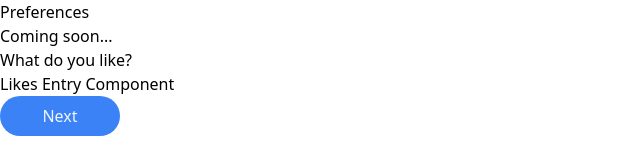
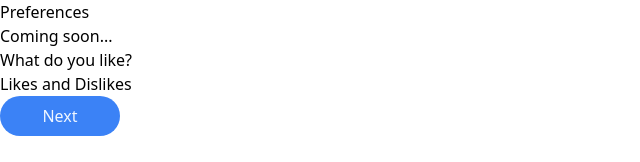
Before and after one commit to codyfp/mixomate-cocktail-recommender, a Next.js app in the folder apps/mixo-mate-frontend/: page /preferences in a window 1280 px wide. Shown: the top 162 px of the page, without its empty margins (0-640 px from the left). Built offline with nearby package versions, Linux system fonts and the light colour scheme.

Commit message:
Create two separate components for likes/dislikes and flavourProfile

```diff
--- /dev/null
+++ b/apps/mixo-mate-frontend/components/FlavourProfile.tsx
@@ -0,0 +1,9 @@
+const FlavourProfile = () => {
+    return (
+      <div className='flex flex-col'>
+        <p>Flavour Profile</p>
+      </div>
+    )
+  }
+
+  export default FlavourProfile;
--- /dev/null
+++ b/apps/mixo-mate-frontend/components/LikesAndDislikes.tsx
@@ -0,0 +1,9 @@
+const LikesAndDislikes = () => {
+  return (
+    <div className='flex flex-col'>
+      <p>Likes and Dislikes</p>
+    </div>
+  )
+}
+
+export default LikesAndDislikes;
--- a/apps/mixo-mate-frontend/components/LikesEntry.tsx
+++ /dev/null
@@ -1,9 +0,0 @@
-const LikesEntry = () => {
-  return (
-    <div className='flex flex-col'>
-      <p>Likes Entry Component</p>
-    </div>
-  )
-}
-
-export default LikesEntry;
--- a/apps/mixo-mate-frontend/pages/preferences.tsx
+++ b/apps/mixo-mate-frontend/pages/preferences.tsx
@@ -1,7 +1,8 @@
 import React, { useState } from "react";
 import Head from "next/head";
-import LikesEntry from "../components/LikesEntry";
 import Link from "next/link";
+import LikesAndDislikes from "../components/LikesAndDislikes";
+import FlavourProfile from "@/components/FlavourProfile";
 
 export default function Preferences() {
   const [step, setStep] = useState(0);
@@ -21,15 +22,16 @@ export default function Preferences() {
         return (
           <div className='flex flex-col'>
             <p>What do you like?</p>
-            <LikesEntry />
+            <LikesAndDislikes />
             <ControlButtons />
           </div>
         )
       case 1:
         return (
           <div className='flex flex-col'>
-            <p>What do you dislike?</p>
+            <p>Enter your flavour Profile?</p>
             <p>Coming soon...</p>
+            <FlavourProfile />
             <ControlButtons />
           </div>
         )
```
